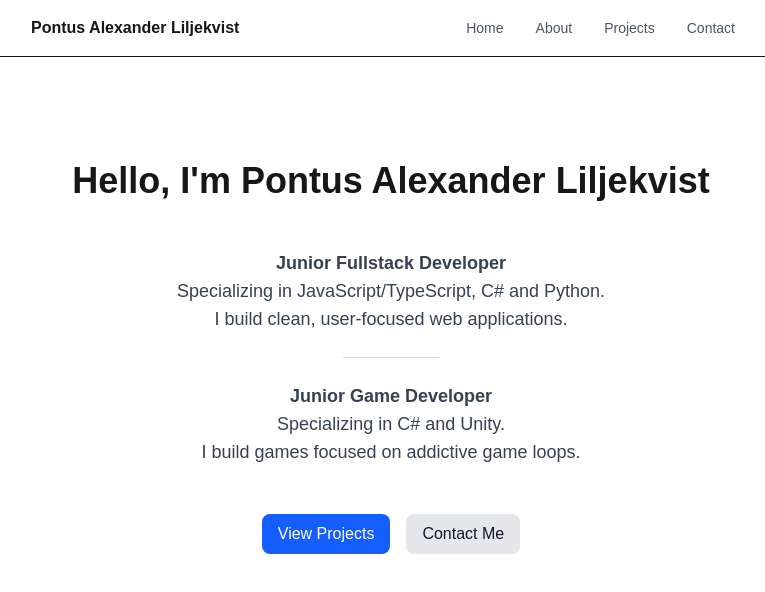
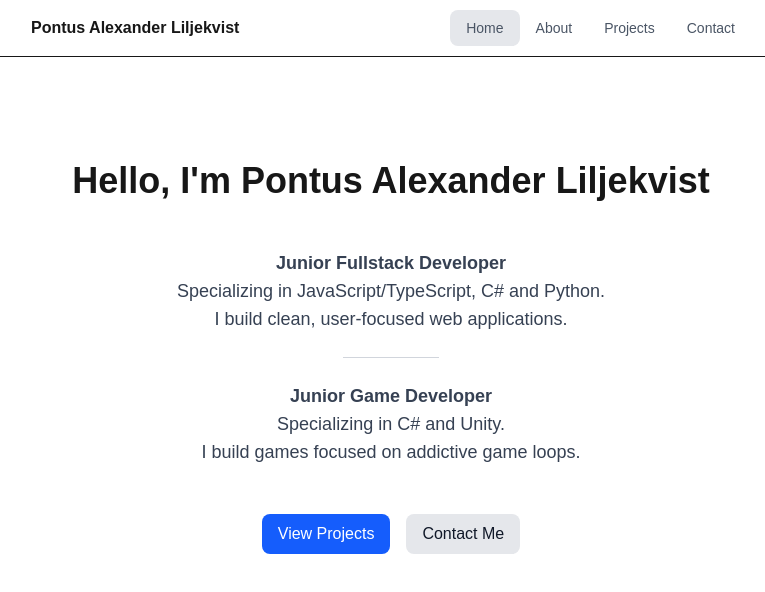
Before and after one commit to mekkmann/portfolio-page-2.0, a Next.js app: page / in a window 1280 px wide. Shown: the top 592 px of the page, without its empty margins (249-1014 px from the left). Built offline with nearby package versions, Linux system fonts and the light colour scheme.

Commit message:
highlight current page

```diff
--- a/components/Navbar.tsx
+++ b/components/Navbar.tsx
@@ -1,4 +1,8 @@
+'use client';
+
 import Link from "next/link";
+import clsx from 'clsx';
+import { usePathname } from "next/navigation";
 
 const navItems = [
   { href: "/", label: "Home" },
@@ -8,6 +12,8 @@ const navItems = [
 ];
 
 export function Navbar() {
+  const pathname = usePathname();
+
   return (
     <nav className="border-b">
       <div className="max-w-3xl mx-auto px-6 h-14 flex items-center justify-between">
@@ -20,7 +26,12 @@ export function Navbar() {
             <Link
               key={item.href}
               href={item.href}
-              className="text-gray-600 hover:text-black hover:bg-gray-200 px-4 py-2 rounded-lg transition"
+              className={clsx(
+                "text-gray-600 hover:text-black hover:bg-gray-200 px-4 py-2 rounded-lg transition",
+                {
+                  "bg-gray-200 text-black" : pathname === item.href
+                }
+              )}
             >
               {item.label}
             </Link>
--- a/package.json
+++ b/package.json
@@ -9,6 +9,7 @@
     "lint": "eslint"
   },
   "dependencies": {
+    "clsx": "^2.1.1",
     "next": "16.1.6",
     "react": "19.2.3",
     "react-dom": "19.2.3"
```
Also changed, not shown: 1 other file (tests, documents, lock files or other folders).
